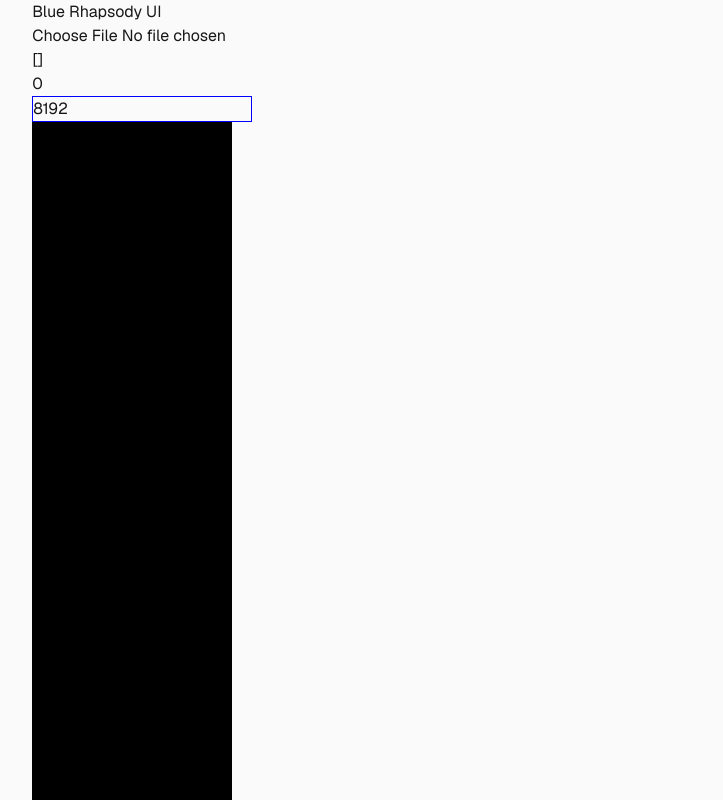
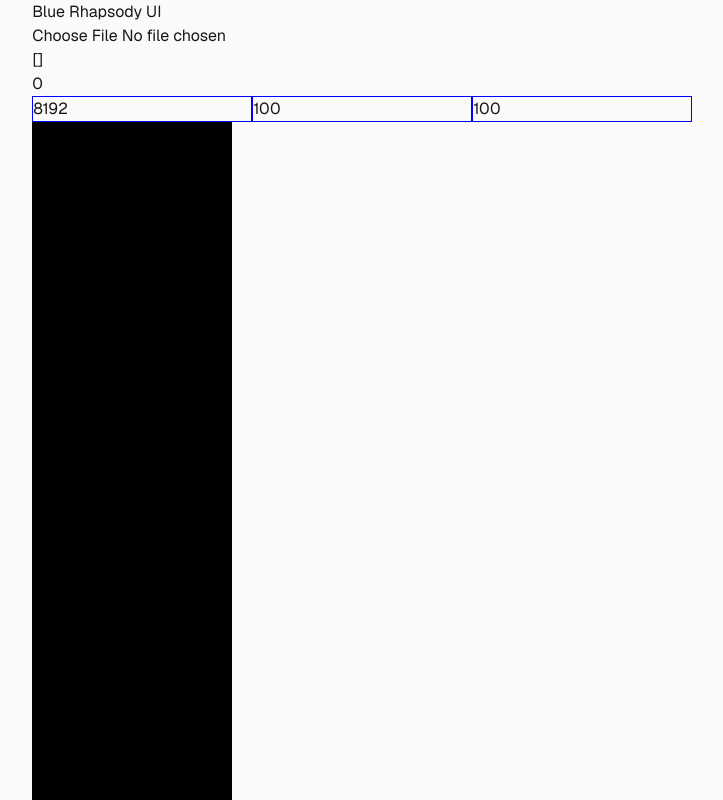
Before and after one commit to alexsave/bluerhapsody, a Next.js app in the folder react/: page / in a window 1280 px wide. Shown: the top 800 px of the page, without its empty margins (23-746 px from the left). Built offline with nearby package versions, Linux system fonts and the light colour scheme.

Commit message:
small fix so we can look through audio

```diff
--- a/react/components/AudioView.tsx
+++ b/react/components/AudioView.tsx
@@ -13,7 +13,9 @@ export const AudioView = () => {
 
     const [lValues, setLValues] = useState([]);
     const [frequency, setFrequency] = useState(1);
-    //const [sampleCount, setSampleCount] = useState(1);
+
+    const [sampleCount, setSampleCount] = useState(100);
+    const [sampleStart, setSampleStart] = useState(100);
 
     const [Module, setModule] = useState(null);
 
@@ -221,8 +223,10 @@ export const AudioView = () => {
         <p>{JSON.stringify(lValues.slice(0,100))}</p>
         <p>{data.length}</p>
         <input value={''+binCount} type="text" onChange={e => setBinCount(BigInt(e.target.value))} style={{border: '1px solid blue'}}/>
+        <input value={''+sampleStart} type="text" onChange={e => setSampleStart(+e.target.value)} style={{border: '1px solid blue'}}/>
+        <input value={''+sampleCount} type="text" onChange={e => setSampleCount(+e.target.value)} style={{border: '1px solid blue'}}/>
         <canvas width={1000} height={1000} ref={canvasRef}/>
-        <ScatterPlot width={600} height={600} data={data.slice(frequency*0,frequency*0+100)}/>
+        <ScatterPlot width={600} height={600} data={data.slice(sampleStart, sampleStart + sampleCount)}/>
 
 // very useful, take a look https://medium.com/@pdx.lucasm/canvas-with-react-js-32e133c05258
 //also -new Float64Array(Module.HEAPF64.buffer, ptr, count)
```
